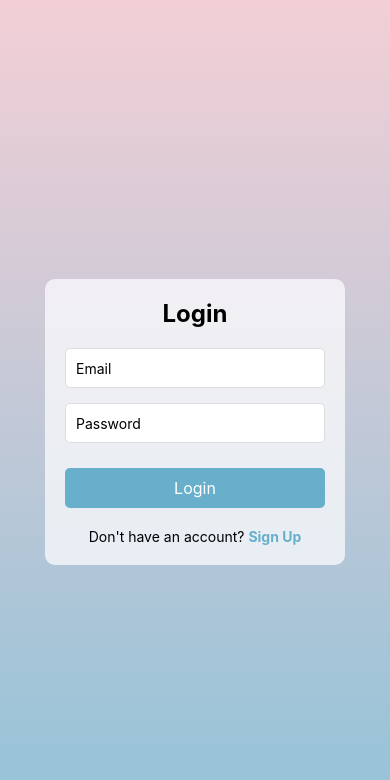
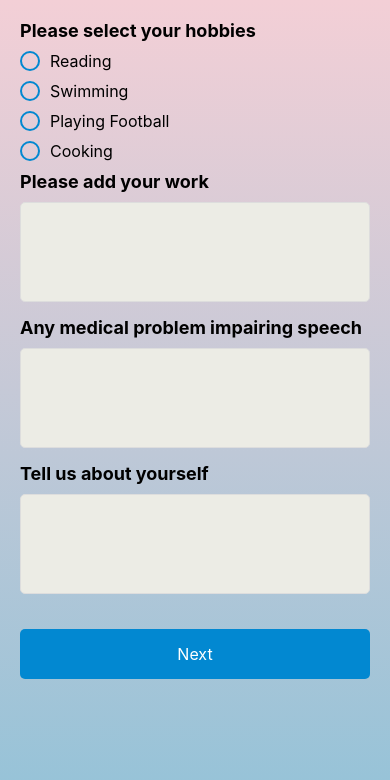
Before and after one commit to hadi-karnib/VerbalBotic-front, a React Native app in the folder verbalbotic/: screen / in a window 390 px wide. Shown: the top 780 px of the page. Built offline with nearby package versions, Linux system fonts and the light colour scheme.

Commit message:
fixing errors

```diff
--- a/verbalbotic/App.js
+++ b/verbalbotic/App.js
@@ -18,7 +18,7 @@ export default function App() {
       <LinearGradient colors={["#f3cfd6", "#90c2d8"]} style={{ flex: 1 }}>
         <NavigationContainer>
           <Stack.Navigator
-            initialRouteName="Login"
+            initialRouteName="Bio"
             screenOptions={{
               headerShown: false,
             }}
```
